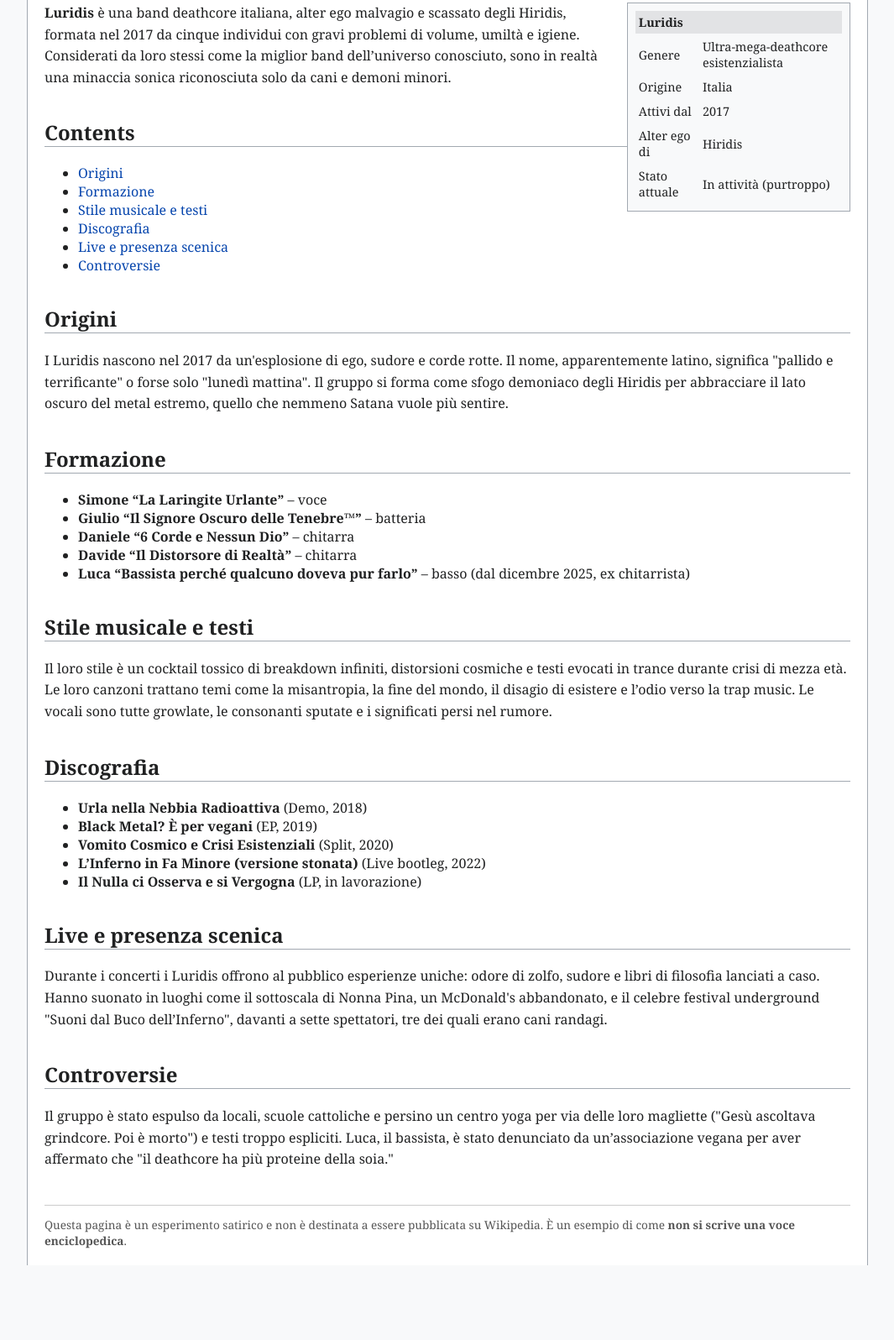
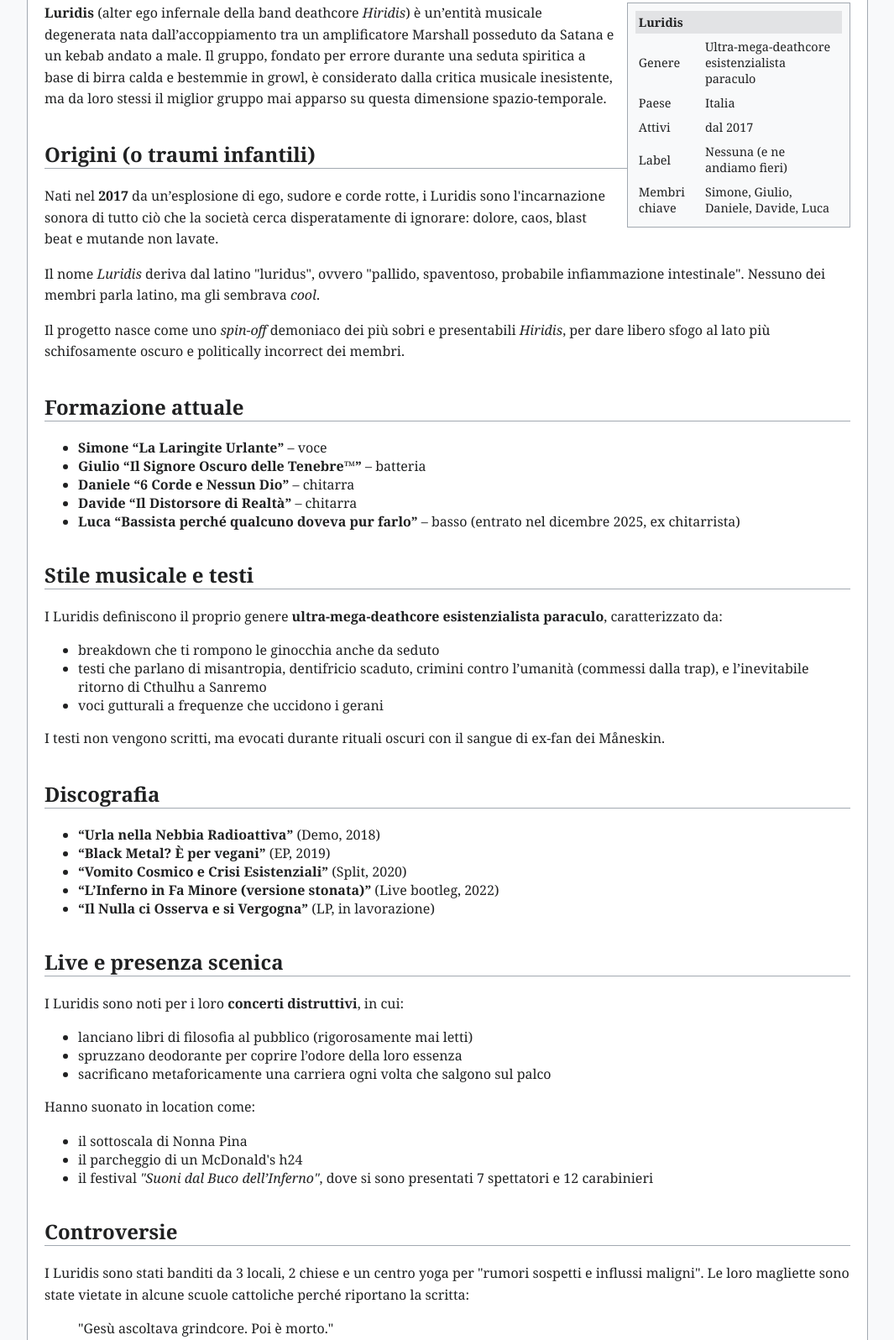
Before and after one commit to cedrata/luridis-wiki, a plain HTML site: page index.html in a window 1280 px wide. Shown: the part 92-1688 px from the top of the page at 84% size, without its empty margins (107-1172 px from the left). Before the commit the page ends 1599 px from the top, so only its background shows below. Drawn offline with Linux system fonts and the light colour scheme.

Commit message:
Update index.html

```diff
--- a/index.html
+++ b/index.html
@@ -2,7 +2,7 @@
 <html lang="it">
 <head>
     <meta charset="UTF-8">
-    <title>Luridis - Wikipedia Finta</title>
+    <title>Luridis - Wikipedia Satirica</title>
     <style>
         body {
             font-family: "Linux Libertine", "Georgia", "Times New Roman", Times, serif;
@@ -71,76 +71,73 @@
         <h1>Luridis</h1>
         <div class="infobox">
             <table>
-                <tr>
-                    <th colspan="2">Luridis</th>
-                </tr>
-                <tr>
-                    <td>Genere</td>
-                    <td>Ultra-mega-deathcore esistenzialista</td>
-                </tr>
-                <tr>
-                    <td>Origine</td>
-                    <td>Italia</td>
-                </tr>
-                <tr>
-                    <td>Attivi dal</td>
-                    <td>2017</td>
-                </tr>
-                <tr>
-                    <td>Alter ego di</td>
-                    <td>Hiridis</td>
-                </tr>
-                <tr>
-                    <td>Stato attuale</td>
-                    <td>In attività (purtroppo)</td>
-                </tr>
+                <tr><th colspan="2">Luridis</th></tr>
+                <tr><td>Genere</td><td>Ultra-mega-deathcore esistenzialista paraculo</td></tr>
+                <tr><td>Paese</td><td>Italia</td></tr>
+                <tr><td>Attivi</td><td>dal 2017</td></tr>
+                <tr><td>Label</td><td>Nessuna (e ne andiamo fieri)</td></tr>
+                <tr><td>Membri chiave</td><td>Simone, Giulio, Daniele, Davide, Luca</td></tr>
             </table>
         </div>
 
-        <p><strong>Luridis</strong> è una band deathcore italiana, alter ego malvagio e scassato degli Hiridis, formata nel 2017 da cinque individui con gravi problemi di volume, umiltà e igiene. Considerati da loro stessi come la miglior band dell’universo conosciuto, sono in realtà una minaccia sonica riconosciuta solo da cani e demoni minori.</p>
+        <p><strong>Luridis</strong> (alter ego infernale della band deathcore <em>Hiridis</em>) è un’entità musicale degenerata nata dall’accoppiamento tra un amplificatore Marshall posseduto da Satana e un kebab andato a male. Il gruppo, fondato per errore durante una seduta spiritica a base di birra calda e bestemmie in growl, è considerato dalla critica musicale inesistente, ma da loro stessi il miglior gruppo mai apparso su questa dimensione spazio-temporale.</p>
 
-        <h2>Contents</h2>
-        <ul>
-            <li><a href="#origini">Origini</a></li>
-            <li><a href="#formazione">Formazione</a></li>
-            <li><a href="#stile">Stile musicale e testi</a></li>
-            <li><a href="#discografia">Discografia</a></li>
-            <li><a href="#live">Live e presenza scenica</a></li>
-            <li><a href="#controversie">Controversie</a></li>
-        </ul>
+        <h2>Origini (o traumi infantili)</h2>
+        <p>Nati nel <strong>2017</strong> da un’esplosione di ego, sudore e corde rotte, i Luridis sono l'incarnazione sonora di tutto ciò che la società cerca disperatamente di ignorare: dolore, caos, blast beat e mutande non lavate.</p>
+        <p>Il nome <em>Luridis</em> deriva dal latino "luridus", ovvero "pallido, spaventoso, probabile infiammazione intestinale". Nessuno dei membri parla latino, ma gli sembrava <em>cool</em>.</p>
+        <p>Il progetto nasce come uno <em>spin-off</em> demoniaco dei più sobri e presentabili <em>Hiridis</em>, per dare libero sfogo al lato più schifosamente oscuro e politically incorrect dei membri.</p>
 
-        <h2 id="origini">Origini</h2>
-        <p>I Luridis nascono nel 2017 da un'esplosione di ego, sudore e corde rotte. Il nome, apparentemente latino, significa "pallido e terrificante" o forse solo "lunedì mattina". Il gruppo si forma come sfogo demoniaco degli Hiridis per abbracciare il lato oscuro del metal estremo, quello che nemmeno Satana vuole più sentire.</p>
-
-        <h2 id="formazione">Formazione</h2>
+        <h2>Formazione attuale</h2>
         <ul>
             <li><strong>Simone “La Laringite Urlante”</strong> – voce</li>
             <li><strong>Giulio “Il Signore Oscuro delle Tenebre™”</strong> – batteria</li>
             <li><strong>Daniele “6 Corde e Nessun Dio”</strong> – chitarra</li>
             <li><strong>Davide “Il Distorsore di Realtà”</strong> – chitarra</li>
-            <li><strong>Luca “Bassista perché qualcuno doveva pur farlo”</strong> – basso (dal dicembre 2025, ex chitarrista)</li>
+            <li><strong>Luca “Bassista perché qualcuno doveva pur farlo”</strong> – basso (entrato nel dicembre 2025, ex chitarrista)</li>
         </ul>
 
-        <h2 id="stile">Stile musicale e testi</h2>
-        <p>Il loro stile è un cocktail tossico di breakdown infiniti, distorsioni cosmiche e testi evocati in trance durante crisi di mezza età. Le loro canzoni trattano temi come la misantropia, la fine del mondo, il disagio di esistere e l’odio verso la trap music. Le vocali sono tutte growlate, le consonanti sputate e i significati persi nel rumore.</p>
+        <h2>Stile musicale e testi</h2>
+        <p>I Luridis definiscono il proprio genere <strong>ultra-mega-deathcore esistenzialista paraculo</strong>, caratterizzato da:</p>
+        <ul>
+            <li>breakdown che ti rompono le ginocchia anche da seduto</li>
+            <li>testi che parlano di misantropia, dentifricio scaduto, crimini contro l’umanità (commessi dalla trap), e l’inevitabile ritorno di Cthulhu a Sanremo</li>
+            <li>voci gutturali a frequenze che uccidono i gerani</li>
+        </ul>
+        <p>I testi non vengono scritti, ma evocati durante rituali oscuri con il sangue di ex-fan dei Måneskin.</p>
 
-        <h2 id="discografia">Discografia</h2>
+        <h2>Discografia</h2>
         <ul>
-            <li><strong>Urla nella Nebbia Radioattiva</strong> (Demo, 2018)</li>
-            <li><strong>Black Metal? È per vegani</strong> (EP, 2019)</li>
-            <li><strong>Vomito Cosmico e Crisi Esistenziali</strong> (Split, 2020)</li>
-            <li><strong>L’Inferno in Fa Minore (versione stonata)</strong> (Live bootleg, 2022)</li>
-            <li><strong>Il Nulla ci Osserva e si Vergogna</strong> (LP, in lavorazione)</li>
+            <li><strong>“Urla nella Nebbia Radioattiva”</strong> (Demo, 2018)</li>
+            <li><strong>“Black Metal? È per vegani”</strong> (EP, 2019)</li>
+            <li><strong>“Vomito Cosmico e Crisi Esistenziali”</strong> (Split, 2020)</li>
+            <li><strong>“L’Inferno in Fa Minore (versione stonata)”</strong> (Live bootleg, 2022)</li>
+            <li><strong>“Il Nulla ci Osserva e si Vergogna”</strong> (LP, in lavorazione)</li>
         </ul>
 
-        <h2 id="live">Live e presenza scenica</h2>
-        <p>Durante i concerti i Luridis offrono al pubblico esperienze uniche: odore di zolfo, sudore e libri di filosofia lanciati a caso. Hanno suonato in luoghi come il sottoscala di Nonna Pina, un McDonald's abbandonato, e il celebre festival underground "Suoni dal Buco dell’Inferno", davanti a sette spettatori, tre dei quali erano cani randagi.</p>
+        <h2>Live e presenza scenica</h2>
+        <p>I Luridis sono noti per i loro <strong>concerti distruttivi</strong>, in cui:</p>
+        <ul>
+            <li>lanciano libri di filosofia al pubblico (rigorosamente mai letti)</li>
+            <li>spruzzano deodorante per coprire l’odore della loro essenza</li>
+            <li>sacrificano metaforicamente una carriera ogni volta che salgono sul palco</li>
+        </ul>
+        <p>Hanno suonato in location come:</p>
+        <ul>
+            <li>il sottoscala di Nonna Pina</li>
+            <li>il parcheggio di un McDonald's h24</li>
+            <li>il festival <em>"Suoni dal Buco dell’Inferno"</em>, dove si sono presentati 7 spettatori e 12 carabinieri</li>
+        </ul>
 
-        <h2 id="controversie">Controversie</h2>
-        <p>Il gruppo è stato espulso da locali, scuole cattoliche e persino un centro yoga per via delle loro magliette ("Gesù ascoltava grindcore. Poi è morto") e testi troppo espliciti. Luca, il bassista, è stato denunciato da un’associazione vegana per aver affermato che "il deathcore ha più proteine della soia."</p>
+        <h2>Controversie</h2>
+        <p>I Luridis sono stati banditi da 3 locali, 2 chiese e un centro yoga per "rumori sospetti e influssi maligni". Le loro magliette sono state vietate in alcune scuole cattoliche perché riportano la scritta:</p>
+        <blockquote>"Gesù ascoltava grindcore. Poi è morto."</blockquote>
+        <p>Luca, il bassista, ha anche ricevuto una diffida da parte dell’Ordine dei Dietologi per aver scritto sul merch: “Il deathcore è più nutriente della quinoa”.</p>
+
+        <h2>Disclaimer</h2>
+        <p><strong>Attenzione:</strong> questa pagina viola ogni lineamento enciclopedico, stilistico e contenutistico richiesto da Wikipedia. È pensata unicamente come esempio satirico di come <em>non</em> va redatta una voce. Non tentate questo a casa. O peggio: su Wikipedia.</p>
 
         <footer>
-            Questa pagina è un esperimento satirico e non è destinata a essere pubblicata su Wikipedia. È un esempio di come <strong>non si scrive una voce enciclopedica</strong>.
+            Questa pagina è una parodia realizzata in HTML e non ha alcuna affiliazione con Wikipedia o con la decenza comune.
         </footer>
     </div>
 </body>
```
